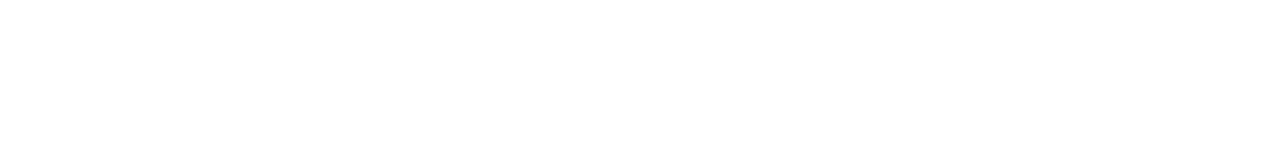
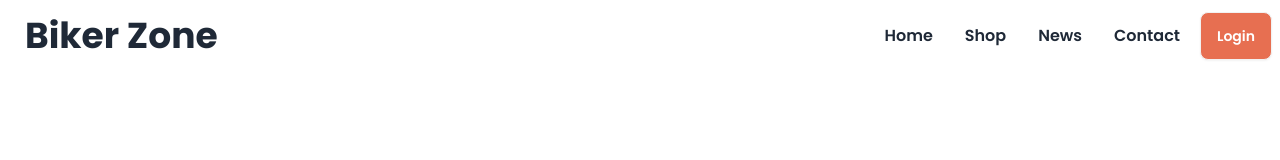
Before and after one commit to masumraheel/biker-zone-mr-projects, a plain HTML site: page index.html in a window 1280 px wide. Drawn offline with nearby package versions, Linux system fonts and the light colour scheme.

Commit message:
nav section added

```diff
--- a/index.html
+++ b/index.html
@@ -4,12 +4,65 @@
     <meta charset="UTF-8">
     <meta name="viewport" content="width=device-width, initial-scale=1.0">
     <title>Biker Zone With Daisy UI</title>
+    <!-- tailwind and daisy UI cdn -->
+    <link href="https://cdn.jsdelivr.net/npm/daisyui@4.6.0/dist/full.min.css" rel="stylesheet" type="text/css" />
+    <script src="https://cdn.tailwindcss.com"></script>
+    <!-- Goole fonts -->
+    <link rel="preconnect" href="https://fonts.googleapis.com">
+    <link rel="preconnect" href="https://fonts.gstatic.com" crossorigin>
+    <link href="https://fonts.googleapis.com/css2?family=Poppins:wght@500;600;700&display=swap" rel="stylesheet">
+
+    <style>
+        .font-poppins{
+            font-family: 'Poppins', sans-serif;
+        }
+    </style>
+     <script>
+        tailwind.config = {
+          theme: {
+            extend: {
+              colors: {
+                clifford: '#da373d',
+                default: '#E76F51',
+              }
+            }
+          }
+        }
+      </script>
 </head>
-<body>
-    <header>
-
+<body class="font-poppins">
+    <header class="md:container md:mx-auto">
+        <nav>
+            <div class="navbar bg-base-100">
+                <div class="flex-1">
+                  <div class="dropdown">
+                    <div tabindex="0" role="button" class="btn btn-ghost lg:hidden">
+                      <svg xmlns="http://www.w3.org/2000/svg" class="h-5 w-5" fill="none" viewBox="0 0 24 24" stroke="currentColor"><path stroke-linecap="round" stroke-linejoin="round" stroke-width="2" d="M4 6h16M4 12h8m-8 6h16" /></svg>
+                    </div>
+                    <ul tabindex="0" class="menu menu-sm dropdown-content mt-3 z-[1] p-2 shadow text-base bg-base-100 rounded-box w-52">
+                      <li><a>Home</a></li>
+                      <li><a>Shop</a></li>
+                      <li><a>News</a></li>
+                      <li><a>Contact</a></li>
+                    </ul>
+                  </div>
+                  <a class="btn btn-ghost text-4xl font-poppins font-bold">Biker Zone</a>
+                </div>
+                <div class="navbar-center hidden lg:flex">
+                  <ul class="menu text-base font-semibold menu-horizontal px-1">
+                    <li><a>Home</a></li>
+                    <li><a>Shop</a></li>
+                    <li><a>News</a></li>
+                    <li><a>Contact</a></li>
+                  </ul>
+                </div>
+                <div >
+                  <a class="btn bg-default text-white">Login</a>
+                </div>
+              </div>
+        </nav>
     </header>
-    <main>
+    <main class="md:container md:mx-auto">
 
     </main>
     <footer>
```
